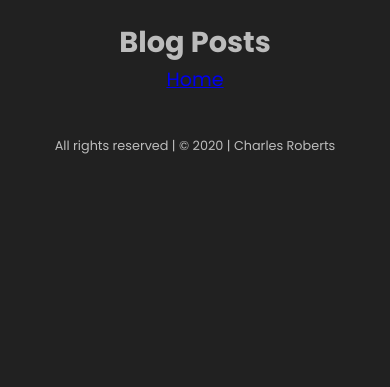
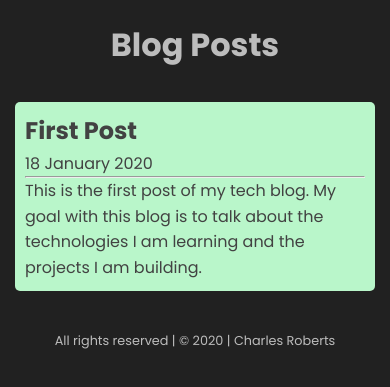
Before and after one commit to cjroberts2013/portfolio2020, a website: page blogs.html in a window 390 px wide. Shown: the part 81-468 px from the top of the page. Drawn offline with nearby package versions, Linux system fonts and the light colour scheme.

Commit message:
Finished base design of blos page

```diff
--- a/blogs.html
+++ b/blogs.html
@@ -46,8 +46,20 @@
     <section class="container" id="home">
         <div class="blog">
             <div class="blog__content">
-                <h2 class="center">Blog Posts</h2>
-                <a href='./blogPost/post1.html'>Home</a>
+                <h2 class="blog__header center">Blog Posts</h2>
+
+                <div class="blog__list">
+
+                    <a class="blog__card" href='./blogPost/post1.html'>
+                        <h2>First Post</h2>
+                        <p>18 January 2020</p>
+                        <hr>
+                        <p>This is the first post of my tech blog. My goal with this blog is to talk about the
+                            technologies I am learning and the projects I am building.</p>
+
+                    </a>
+                </div>
+
             </div>
         </div>
     </section>
--- a/css/style.css
+++ b/css/style.css
@@ -307,6 +307,11 @@ img {
     font-size: 1.2rem;
 }
 
+.blog__header {
+    margin-bottom: 2rem;
+    font-size: 2rem;
+}
+
 .post__heading,
 .post__body {
     margin: 15px;
@@ -338,6 +343,26 @@ img {
 .blog__btn--container {
     display: flex;
     justify-content: center;
+}
+
+.blog__list {
+    display: grid;
+    grid-template-columns: 1fr 1fr 1fr;
+    gap: 1rem;
+}
+
+.blog__card {
+    font-size: 1.2rem;
+    background-color: #b9f6ca;
+    color: #424242;
+    transition: all ease-in-out .1s;
+    text-decoration: none;
+    padding: 24px;
+    border-radius: 5px;
+}
+
+.blog__card:hover {
+    transform: translate(5px, -5px);
 }
 
 /* -------------------- Media Queries -------------------- */
@@ -408,6 +433,15 @@ img {
     .contact__btn {
         font-size: 1rem;
     }
+
+    .blog__card {
+        font-size: 1rem;
+        padding: 16px;
+    }
+
+    .blog__list {
+        grid-template-columns: 1fr 1fr;
+    }
 }
 
 @media(max-width: 800px) {
@@ -468,6 +502,10 @@ img {
     .blog__btn {
         font-size: 1rem;
     }
+
+    .blog__list {
+        grid-template-columns: 1fr;
+    }
 }
 
 @media(max-width: 500px) {
@@ -522,6 +560,11 @@ img {
     .foot {
         font-size: .8rem;
     }
+
+    .blog__card {
+        font-size: 1rem;
+        padding: 10px;
+    }
 }
 
 @media(max-width: 400px) {
```
